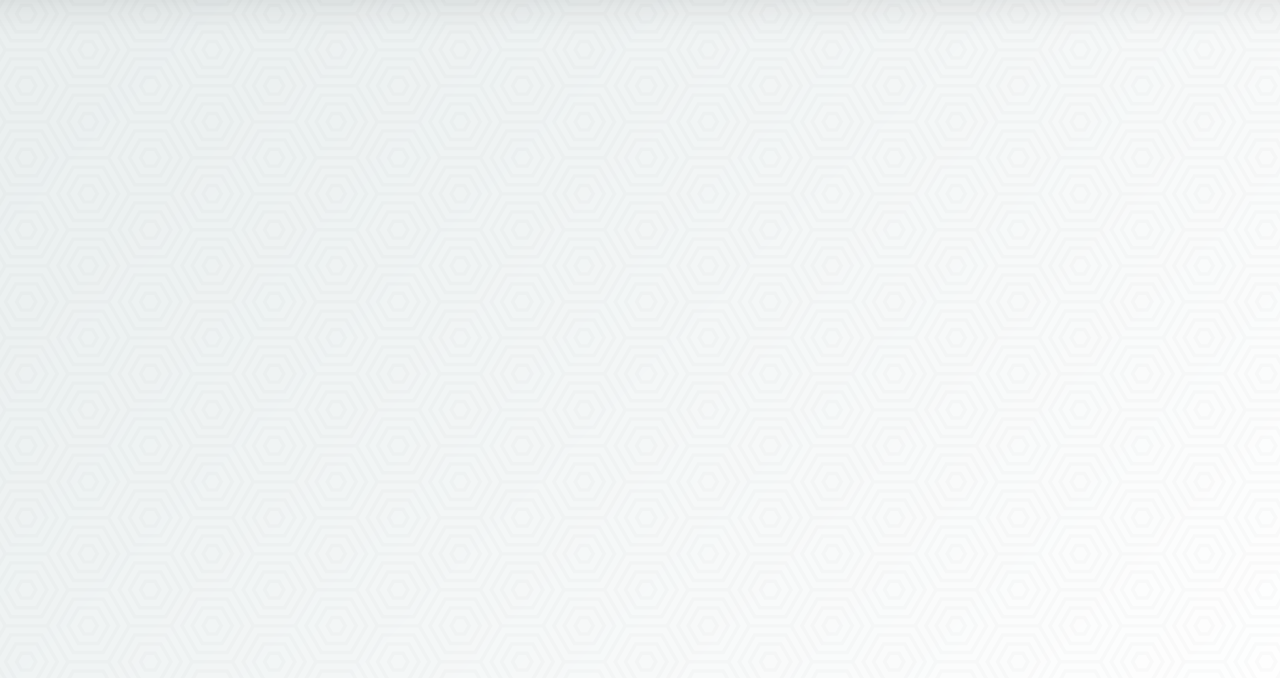
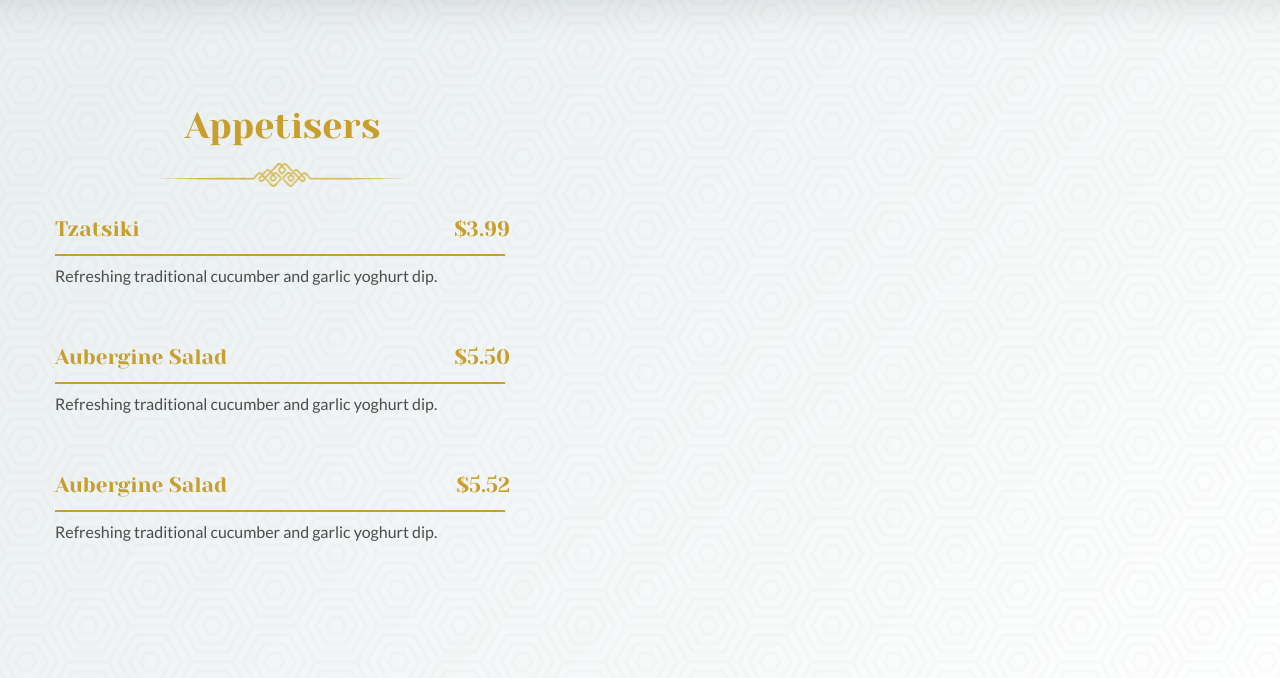
Before and after one commit to Zaaair/templates-test, a website: page index.html in a window 1280 px wide. Shown: the part 2182-2860 px from the top of the page. Drawn offline with nearby package versions, Linux system fonts and the light colour scheme; files that its build step writes are made by us from their sources; files whose address does not match are found by name; a web font is replaced by a local one.

Commit message:
add card price

```diff
--- a/index.html
+++ b/index.html
@@ -89,6 +89,38 @@
   </div>
   <div class="price">
    <div class="container">
+    <div class="price-content">
+     <div class="price-card">
+      <h2 class="title title-underline">Appetisers</h2>
+      <div class="card-elements">
+       <div class="card-elements-price">
+        <span class="title-card">Tzatsiki</span>
+        <span class="title-card">$3.99</span>
+       </div>
+       <div>
+        <p class="card-paragraph">Refreshing traditional cucumber and garlic yoghurt dip.</p>
+       </div>
+      </div>
+      <div class="card-elements">
+       <div class="card-elements-price">
+        <span class="title-card">Aubergine Salad</span>
+        <span class="title-card">$5.50</span>
+       </div>
+       <div>
+        <p class="card-paragraph">Refreshing traditional cucumber and garlic yoghurt dip.</p>
+       </div>
+      </div>
+      <div class="card-elements">
+       <div class="card-elements-price">
+        <span class="title-card">Aubergine Salad</span>
+        <span class="title-card">$5.52</span>
+       </div>
+       <div>
+        <p class="card-paragraph">Refreshing traditional cucumber and garlic yoghurt dip.</p>
+       </div>
+      </div>
+     </div>
+    </div>
    </div>
   </div>
   <script src="js/main.js"></script>
--- a/scss/base/_typography.scss
+++ b/scss/base/_typography.scss
@@ -63,6 +63,10 @@
         transform: translateX(-50%);
         position: absolute;
     }
+    .price-card & {
+        padding-bottom: 40px;
+        position: relative;
+    }
 }
 
 .paragraph {
--- /dev/null
+++ b/scss/components/_price-card.scss
@@ -0,0 +1,58 @@
+.price-card {
+    max-width: 455px;
+    width: 100%;
+    display: flex;
+    flex-direction: column;
+}
+.card-elements {
+    margin: 30px 0;
+
+}
+.card-elements-price {
+    position: relative;
+    display: flex;
+    justify-content: space-between;
+    padding-bottom: 15px;
+    &::before {
+        content: "";
+        width: 450px;
+        height: 1px;
+        border: solid 0.1px  #c89f2d;
+        background-color: #c89f2d;
+        bottom: 0;
+        position: absolute;
+        z-index: 3;
+
+    }
+
+}
+.title-underline::before {
+    content: "";
+    background-image: url(/img/divider.png);
+    background-repeat: no-repeat;
+    background-position: center center;
+    background-size: cover;
+    width: 247px;
+    height: 24px;
+    bottom: 0;
+    left: 50%;
+    transform: translateX(-50%);
+    position: absolute;
+
+}
+.title-underline {
+    margin: 0 auto;
+}
+.title-card {
+    color: $markerColor;
+    font-size: $titleText;
+    font-family: $mainFont;
+
+}
+.card-paragraph {
+    color: $mainTextColor;
+    font-size: $sectionText;
+    font-family: $secondaryFont;
+    padding-top: 10px;
+
+}
--- a/scss/layout/_price.scss
+++ b/scss/layout/_price.scss
@@ -4,4 +4,8 @@
     background-position: center center;
     background-size: cover;
     min-height: 994px;
+    padding-top: 107px;
 }
+.price-content {
+
+}
--- a/scss/main.scss
+++ b/scss/main.scss
@@ -16,7 +16,7 @@
 @import "scss/components/banner-heading";
 @import "scss/components/buttom";
 @import "scss/components/recipe-card";
-
+@import "scss/components/price-card";
 
 /* LAYOUT */
 @import "scss/layout/banner";
```
Also changed, not shown: build/index.html, 3 other files.
